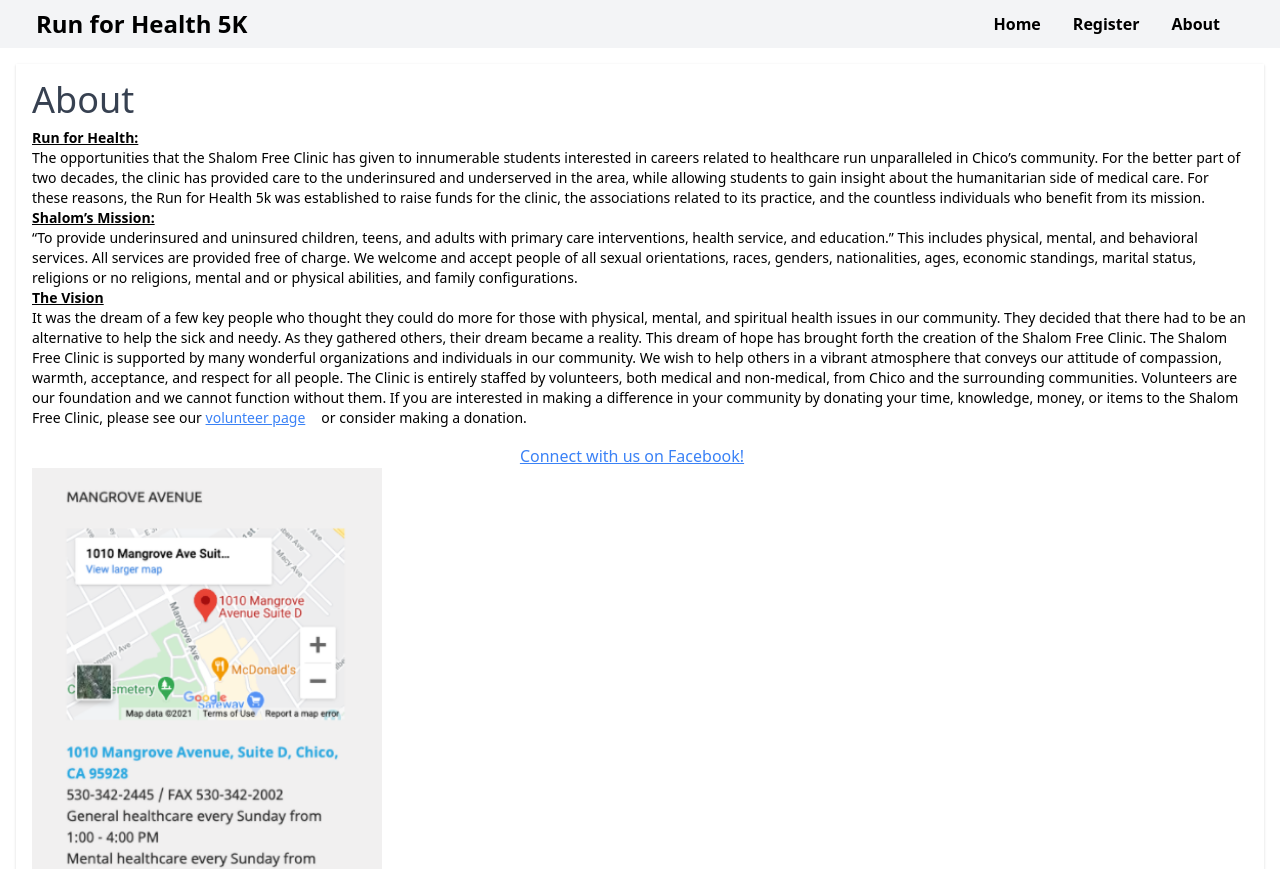
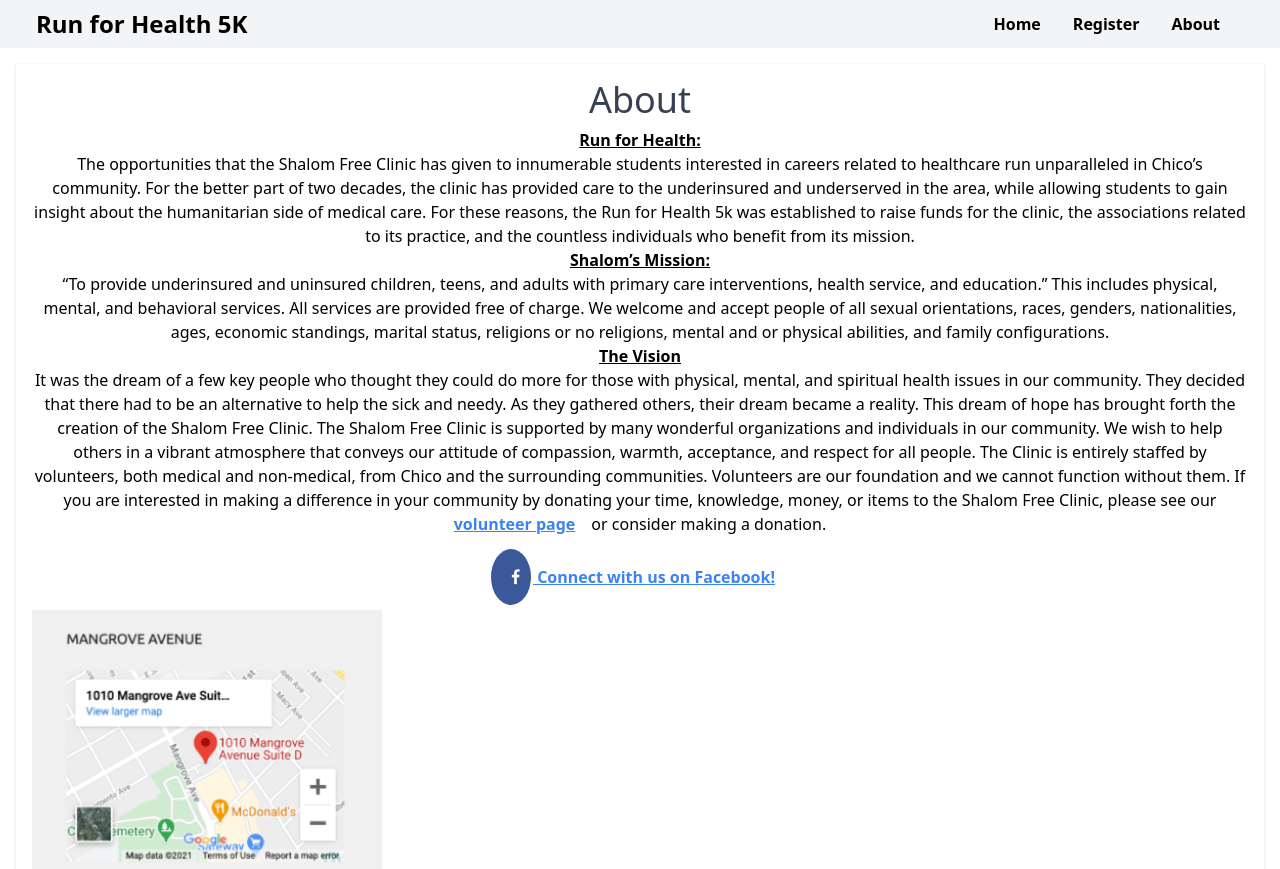
Before and after one commit to runforhealth5k/website, a Next.js app: page /about in a window 1280 px wide. Shown: the top 869 px of the page. Built offline with nearby package versions, Linux system fonts and the light colour scheme.

Commit message:
added FB icon and centered stuff

```diff
--- a/pages/about.js
+++ b/pages/about.js
@@ -5,12 +5,12 @@ export default function About() {
   return (
     <Layout>
       <Head>
-        <title>About - {siteTitle}</title><br />
+        <title> About - {siteTitle}</title><br />
       </Head>
       <div className="shadow p-4 bg-white">
-        <div className="text-left">
+        <div className="text-center">
           <h1 className="mb-2 text-gray-700">About</h1>
-          <p className="text-grey-600 text-sm"><b><u>Run for Health:</u></b><br />
+          <p className="text-grey-600 text-md"><b><u>Run for Health:</u></b><br />
 The opportunities that the Shalom Free Clinic has given to innumerable students interested in careers related to
 healthcare run unparalleled in Chico’s community. For the better part of two decades, the clinic has provided
 care to the underinsured and underserved in the area, while allowing students to gain insight about the humanitarian
@@ -29,10 +29,14 @@ The Shalom Free Clinic is supported by many wonderful organizations and individu
 We wish to help others in a vibrant atmosphere that conveys our attitude of compassion, warmth, acceptance, and respect for all people.
 The Clinic is entirely staffed by volunteers, both medical and non-medical, from Chico and the surrounding communities. Volunteers are our
 foundation and we cannot function without them. If you are interested in making a difference in your community by donating your time,
-knowledge, money, or items to the Shalom Free Clinic, please see our <a href="https://shalomfreeclinic.org/volunteer/" className="underline mr-4 text-blue-500 hover:text-blue-400">volunteer page</a>or consider making a donation. </p>
+knowledge, money, or items to the Shalom Free Clinic, please see our <a href="https://shalomfreeclinic.org/volunteer/" className="underline mr-4 text-blue-500 hover:text-blue-400"><b>volunteer page</b></a>
+or consider making a donation.
+          </p>
         </div>
-        <div className="mt-4">
-          <a href="https://www.facebook.com/shalomfreeclinic/" className="underline mr-4 text-blue-500 hover:text-blue-400">Connect with us on Facebook!</a>
+        <div className="text-center">
+          <link rel="stylesheet" href="https://cdnjs.cloudflare.com/ajax/libs/font-awesome/4.7.0/css/font-awesome.min.css"></link>
+          <a href="https://www.facebook.com/shalomfreeclinic/" class="fa fa-facebook"></a>
+          <a href="https://www.facebook.com/shalomfreeclinic/" className="underline mr-4 text-blue-500 hover:text-blue-400"><b> Connect with us on Facebook!</b></a><br />
           <img src="images/clinic.png" alt="clinic info" width="350" height="450" />
         </div>
       </div>
```
